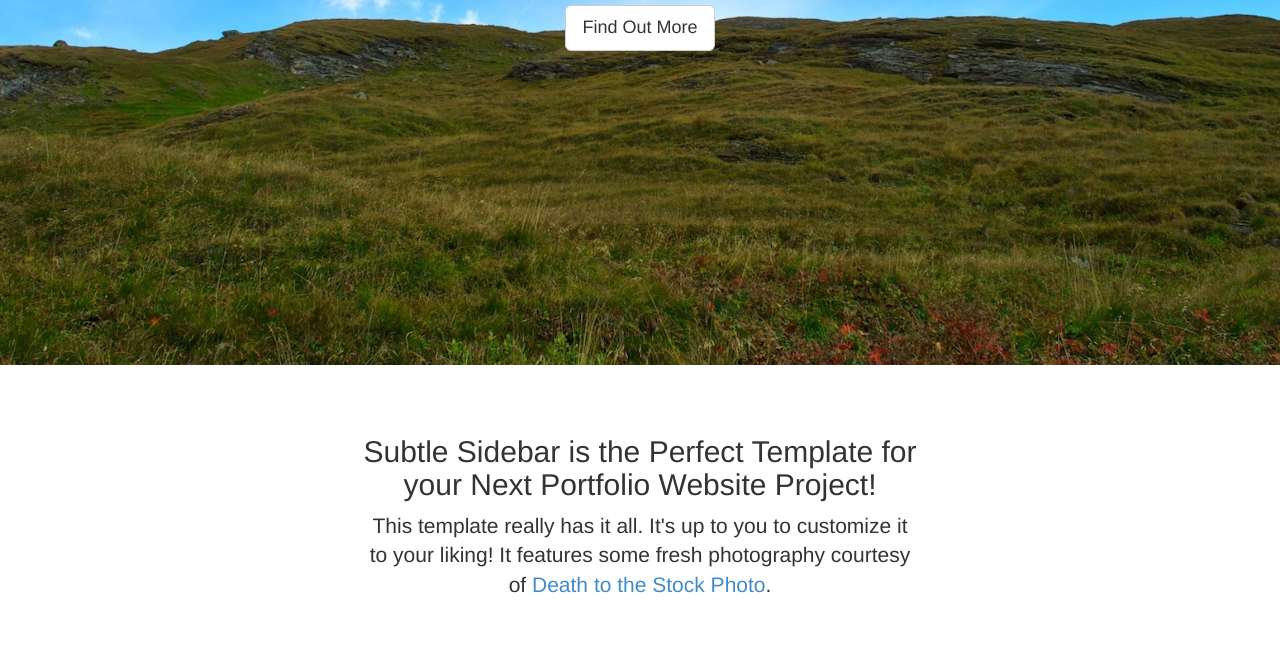
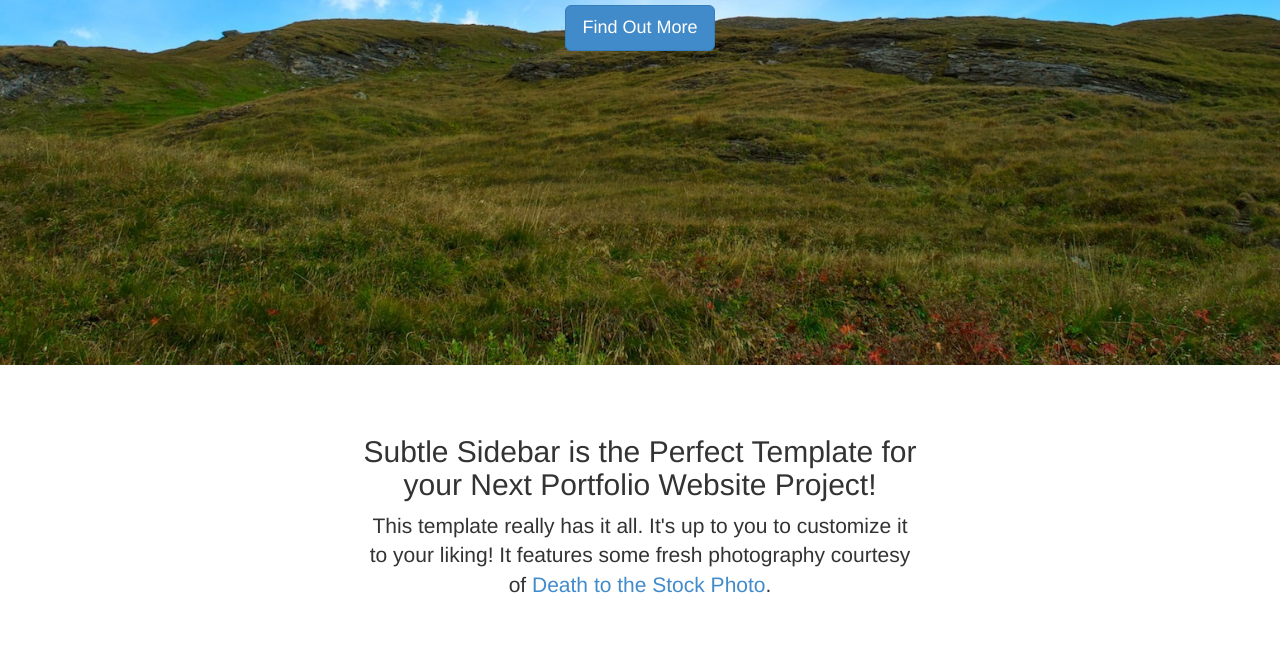
Before and after one commit to ncfausti/eniapp, a website: page index.html in a window 1280 px wide. Shown: the part 435-1100 px from the top of the page. Drawn offline with nearby package versions, Linux system fonts and the light colour scheme.

Commit message:
updated home get info button

```diff
--- a/index.html
+++ b/index.html
@@ -36,7 +36,7 @@
       <div class="vert-text">
         <h1>Eniapp</h1>
         <h3><em>We</em> Build Great Software, <em>You</em> Build Your Business</h3>
-        <a href="#about" class="btn btn-default btn-lg">Find Out More</a>
+        <a href="#about" class="btn btn-primary btn-lg">Find Out More</a>
       </div>
     </div>
     <!-- /Full Page Image Header Area -->
```
